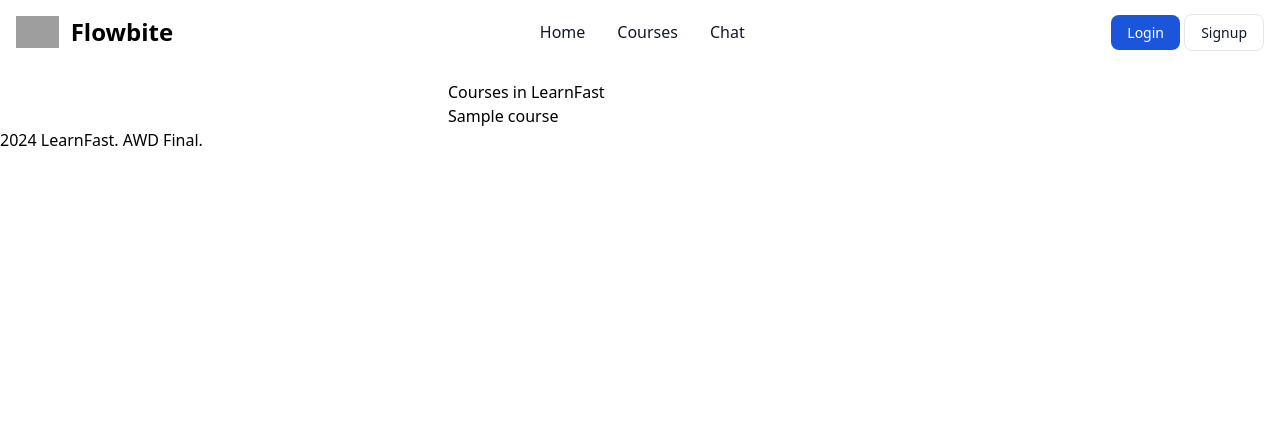
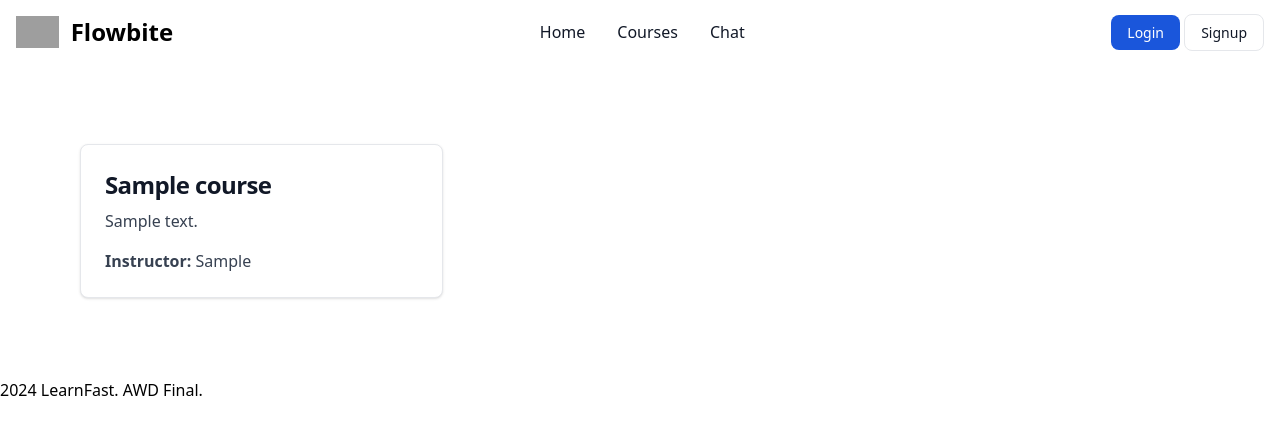
Before and after one commit to AntoineTA/LearnFast, a Django app: page /course/ in a window 1280 px wide. Shown: the top 435 px of the page. Run offline with Django 5.2, Linux system fonts and the light colour scheme; tables that the repository leaves empty hold one stand-in row (values such as "Sample post"); style sheets or scripts are compiled from the project's sources; some libraries are stand-ins or nearby versions; grey boxes are pictures that could not be loaded.

Commit message:
course list

```diff
--- a/main/admin.py
+++ b/main/admin.py
@@ -1,6 +1,7 @@
 from django.contrib import admin
 from django.contrib.auth.admin import UserAdmin
-from .models import User, Notification
+from .models import *
 
 admin.site.register(User, UserAdmin)
 admin.site.register(Notification)
+admin.site.register(Course)
--- a/main/forms.py
+++ b/main/forms.py
@@ -16,7 +16,7 @@ class ProfileForm(forms.ModelForm):
 class CourseForm(forms.ModelForm):
     class Meta:
         model = Course
-        fields = ('name',)
+        fields = ('name', 'description')
 
 class CourseFeedbackForm(forms.ModelForm):
     class Meta:
--- a/main/models.py
+++ b/main/models.py
@@ -13,6 +13,7 @@ class Course(models.Model):
     students = models.ManyToManyField(User, related_name='courses')
     blocked_students = models.ManyToManyField(User, related_name='blocked_courses')
     teacher = models.ForeignKey(User, on_delete=models.CASCADE, related_name='courses_taught')
+    description = models.TextField()
 
     def __str__(self):
         return self.name
--- a/main/templates/base.html
+++ b/main/templates/base.html
@@ -18,7 +18,7 @@
 <body>
     {% include './main/nav/bar.html' %}
 
-    <div class="container mt-4 max-w-sm mx-auto">
+    <div>
         {% block content %}
         {% endblock %}
     </div>
--- a/main/templates/course/create.html
+++ b/main/templates/course/create.html
@@ -15,6 +15,10 @@
             <td>{{ form.name.label_tag }}</td>
             <td>{{ form.name }}</td>
         </tr>
+        <tr>
+            <td>{{ form.description.label_tag }}</td>
+            <td>{{ form.description }}</td>
+        </tr>
     </table>
 
     <input type="submit" value="save">
--- a/main/templates/course/list.html
+++ b/main/templates/course/list.html
@@ -2,14 +2,21 @@
 {% load main_tags %}
 
 {% block content %}
-    <h1>Courses in LearnFast</h1>
-    <ul>
+
+<div class="mx-20 my-20">
+    <div class="grid grid-cols-1 md:grid-cols-2 lg:grid-cols-3 gap-4 my-10">
         {% for course in object_list %}
-            <li><a href="{% url 'course:detail' course.id %}">{{ course }}</a></li>
+            <a href="{% url 'course:detail' course.id %}" class="block p-6 bg-white border border-gray-200 rounded-lg shadow hover:bg-gray-100 dark:bg-gray-800 dark:border-gray-700 dark:hover:bg-gray-700">
+                <h5 class="mb-2 text-2xl font-bold tracking-tight text-gray-900 dark:text-white">{{ course.name }}</h5>
+                <p class="font-normal text-gray-700 dark:text-gray-400">{{ course.description }}</p>
+                <p class="font-normal text-gray-700 dark:text-gray-400 mt-4"><span class="font-bold">Instructor:</span> {% displayname course.teacher %}</p>
+            </a>
         {% endfor %}
-    </ul>
+    </div>
 
-    {% if request.user|has_group:'Teachers'%}
-        <a href="{% url 'course:create' %}">Add a Course</a>
-    {% endif %}
+    <div>
+        {% if request.user|has_group:'Teachers'%}
+            <a class="text-white bg-blue-700 hover:bg-blue-800 focus:ring-4 focus:ring-blue-300 font-medium rounded-lg text-sm px-5 py-2.5 me-2 mb-2 dark:bg-blue-600 dark:hover:bg-blue-700 focus:outline-none dark:focus:ring-blue-800" href="{% url 'course:create' %}">Add a Course</a>
+        {% endif %}
+    </div>
 {% endblock %}
--- a/main/templates/profile/list.html
+++ b/main/templates/profile/list.html
@@ -3,6 +3,7 @@
 
 {% block content %}
 
+<div class="container mt-4 max-w-sm mx-auto">
 <form method="get">
    <button class="text-gray-900 bg-white border border-gray-300 focus:outline-none hover:bg-gray-100 focus:ring-4 focus:ring-gray-200 font-medium rounded-full text-sm px-5 py-2.5 me-2 mb-2 dark:bg-gray-800 dark:text-white dark:border-gray-600 dark:hover:bg-gray-700 dark:hover:border-gray-600 dark:focus:ring-gray-700" name="group" value="" onchange="this.form.submit()">All</button>
    <button class="text-gray-900 bg-white border border-gray-300 focus:outline-none hover:bg-gray-100 focus:ring-4 focus:ring-gray-200 font-medium rounded-full text-sm px-5 py-2.5 me-2 mb-2 dark:bg-gray-800 dark:text-white dark:border-gray-600 dark:hover:bg-gray-700 dark:hover:border-gray-600 dark:focus:ring-gray-700" name="group" value="Students" onchange="this.form.submit()">Students</button>
@@ -37,5 +38,5 @@
     </li>
     {% endfor %}
  </ul>
-
+</div>
 {% endblock %}
```
Also changed, not shown: main/migrations/0011_course_description.py (added).
